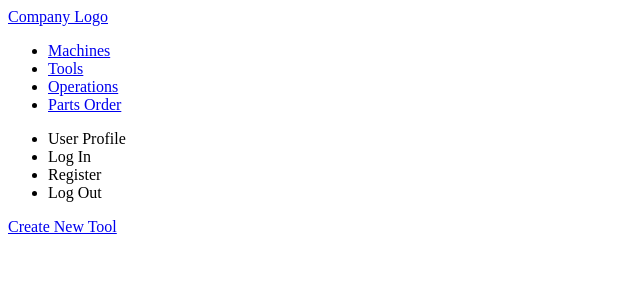
After one commit to plamenAngelov81/manufacture_control_app, a Django app: page /tools/ in a window 1280 px wide. The commit adds this page. Shown: the top 300 px of the page, without its empty margins (0-640 px from the left). Run offline with Django 4.2, Linux system fonts and the light colour scheme; data that the repository does not hold is empty; some libraries are stand-ins or nearby versions.

Commit message:
tools added

```diff
--- a/manufacture_control_app/control_app/urls.py
+++ b/manufacture_control_app/control_app/urls.py
@@ -1,6 +1,7 @@
 from django.urls import path, include
 
-from manufacture_control_app.control_app.views import index, MachineCreateView, GetMachinesView, MachineDetailsView, MachineEditView
+from manufacture_control_app.control_app.views import index, MachineCreateView, GetMachinesView, MachineDetailsView, \
+    MachineEditView, GetToolsView, ToolCreateView, ToolDetailsView, ToolEditView
 
 urlpatterns = [
     path('', index, name='index'),
@@ -10,4 +11,10 @@ urlpatterns = [
         path('<int:pk>/machine-details', MachineDetailsView.as_view(), name='machine details'),
         path('<int:pk>/machine-edit', MachineEditView.as_view(), name='machine edit'),
     ])),
+    path('tools/', include([
+        path('', GetToolsView.as_view(), name='get tools'),
+        path('create/', ToolCreateView.as_view(), name='create tool'),
+        path('<int:pk>/machine-details', ToolDetailsView.as_view(), name='tool details'),
+        path('<int:pk>/machine-edit', ToolEditView.as_view(), name='tool edit'),
+    ]))
 ]
--- a/manufacture_control_app/control_app/views.py
+++ b/manufacture_control_app/control_app/views.py
@@ -2,8 +2,8 @@ from django.shortcuts import render
 
 from django.views import generic
 from django.urls import reverse_lazy
-from manufacture_control_app.control_app.forms import MachineCreateForm, MachineEditForm
-from manufacture_control_app.control_app.models import Machine
+from manufacture_control_app.control_app.forms import MachineCreateForm, MachineEditForm, ToolCreateForm, ToolEditForm
+from manufacture_control_app.control_app.models import Machine, Tool
 
 
 def index(request):
@@ -36,3 +36,31 @@ class MachineEditView(generic.UpdateView):
         return reverse_lazy('machine details', kwargs={
             'pk': self.object.pk
         })
+
+
+class GetToolsView(generic.ListView):
+    model = Tool
+    template_name = 'control_templates/tools/get_tools.html'
+
+
+class ToolCreateView(generic.CreateView):
+    model = Tool
+    form_class = ToolCreateForm
+    template_name = 'control_templates/tools/tool_create.html'
+    success_url = reverse_lazy('get machines')
+
+
+class ToolDetailsView(generic.DetailView):
+    model = Tool
+    template_name = 'control_templates/tools/tool_details.html'
+
+
+class ToolEditView(generic.UpdateView):
+    model = Tool
+    form_class = ToolEditForm
+    template_name = 'control_templates/tools/tool_edit.html'
+
+    def get_success_url(self):
+        return reverse_lazy('tool details', kwargs={
+            'pk': self.object.pk
+        })
--- a/templates/base/base.html
+++ b/templates/base/base.html
@@ -15,7 +15,7 @@
 
             <ul role="list" class="control">
                 <li><a class="company_a" href="{% url 'get machines' %}">Machines</a></li>
-                <li><a class="company_a" href="#">Tools</a></li>
+                <li><a class="company_a" href="{% url 'get tools' %}">Tools</a></li>
                 <li><a class="company_a" href="#">Operations</a></li>
                 <li><a class="company_a" href="#">Parts Order</a></li>
             </ul>
--- /dev/null
+++ b/templates/control_templates/tools/get_tools.html
@@ -0,0 +1,11 @@
+{% extends 'base/base.html' %}
+{% block page_content %}
+    <a href="{% url 'create tool' %}">Create New Tool</a>
+    <ul role="list">
+        {% for tool in object_list %}
+            <li>
+                <a href="{% url 'tool details' pk=tool.pk %}">{{ tool.tool_name }}</a>
+            </li>
+    {% endfor %}
+    </ul>
+{% endblock %}
```
Also changed, not shown: manufacture_control_app/control_app/forms.py (+25 -1 lines), templates/control_templates/tools/tool_create.html (added), templates/control_templates/tools/tool_details.html (added), templates/control_templates/tools/tool_edit.html (added).
